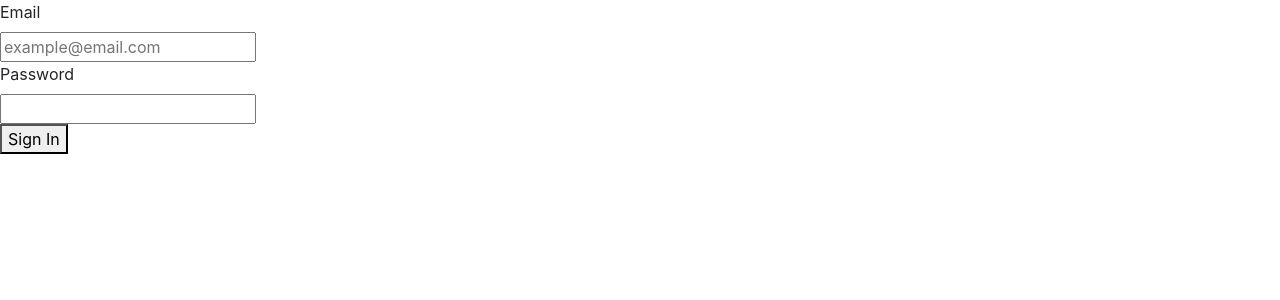
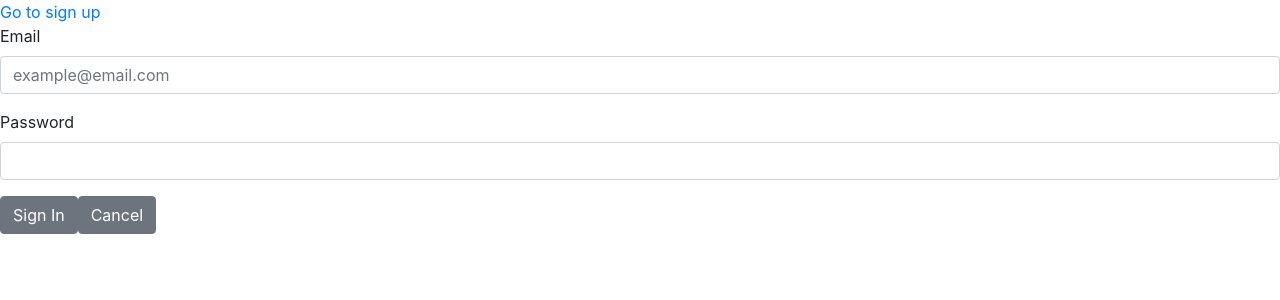
Before and after one commit to Cwander83/react-fitness, a React (Create React App) app in the folder client/: page /signin in a window 1280 px wide. Shown: the top 300 px of the page. Built offline with nearby package versions, Linux system fonts and the light colour scheme; no server answers.

Commit message:
adding page routing

```diff
--- a/client/src/App.js
+++ b/client/src/App.js
@@ -4,13 +4,9 @@ import axios from "axios";
 import { BrowserRouter as Router, Route, Redirect } from "react-router-dom";
 import SignIn from "./components/SignIn";
 import SignUp from "./components/SignUp";
-// import Profile from "./components/Profile";
 import Home from "./pages/Home";
 import Calendar from "./pages/Calendar";
 import Dashboard from "./pages/Dashboard";
-// import GithubCorner from 'react-github-corner';
-// import Wrapper from './components/Wrapper';
-// import WeeksDropDown from "./components/WeeksDropDown";
 import {} from "reactstrap";
 
 class App extends Component {
--- a/client/src/components/NavHeader/index.js
+++ b/client/src/components/NavHeader/index.js
@@ -0,0 +1,21 @@
+import React from "react";
+import "../../styles/style.css";
+import { Link } from "react-router-dom";
+
+const NavHeader = (props)=>{
+    return (
+        <ul className="dashNav">
+               <Link to="/">
+                  <li>Home</li>
+               </Link>
+               <Link to="/calendar">
+                  <li>Calendar</li>
+               </Link>
+               <Link to="/">
+                  <li>Workout</li>
+               </Link>
+            </ul>
+    );
+}
+
+export default NavHeader;
--- a/client/src/components/Profile/index.js
+++ b/client/src/components/Profile/index.js
@@ -10,6 +10,10 @@ render(){
         <div>
         <h1>Hello world this is Profile</h1>
         <h3>user name</h3>
+        <h3>user phone number </h3>
+        <h3>user goals</h3>
+        <h3>user exercise history</h3>
+
         </div>
 
     );
--- a/client/src/components/SignIn/index.js
+++ b/client/src/components/SignIn/index.js
@@ -1,22 +1,49 @@
-import React from 'react';
+import React from "react";
 import "../../styles/style.css";
-//import {Link} from 'react-router-dom';
+import { Link } from "react-router-dom";
+import { Form, Label, Input, FormGroup, Button } from "reactstrap";
 
-const SignIn = (props)=> {
-
-	return (
-		<div>
-			<form>
-				<label>Email</label><br/>
-				<input value = {props.username} onChange = {props.handleChange} name='username' type='email' placeholder = 'example@email.com'/>
-				<br />
-				<label>Password</label><br/>
-				<input name='password' type='password' value = {props.password} onChange = {props.handleChange} />
-				<br />
-				<button type = 'submit' name = "/auth/signin" onClick = {props.handleSubmit}>Sign In</button>
-			</form>
-		</div>
-	);
+const SignIn = props => {
+   return (
+      <div>
+         <Link className="signLink" to="/signup">
+            Go to sign up
+         </Link>
+         <Form>
+            <FormGroup>
+               <Label>Email</Label>
+               <Input
+                  value={props.username}
+                  onChange={props.handleChange}
+                  name="username"
+                  type="email"
+                  placeholder="example@email.com"
+               />
+            </FormGroup>
+            <FormGroup>
+               <Label>Password</Label>
+               <Input
+                  name="password"
+                  type="password"
+                  value={props.password}
+                  onChange={props.handleChange}
+               />
+            </FormGroup>
+            <Button
+               type="submit"
+               name="/auth/signin"
+               onClick={props.handleSubmit}
+            >
+               Sign In
+            </Button>
+            <Button>
+               <Link to="/" style={{ color: "white" }}>
+                  Cancel
+               </Link>
+            </Button>
+         </Form>
+      </div>
+   );
 };
 
 export default SignIn;
--- a/client/src/components/SignUp/index.js
+++ b/client/src/components/SignUp/index.js
@@ -1,6 +1,7 @@
 import React from "react";
 import "../../styles/style.css";
 import { Link } from "react-router-dom";
+import { Form, Label, Input, FormGroup, Button } from "reactstrap";
 
 const SignUp = props => {
    return (
@@ -9,34 +10,42 @@ const SignUp = props => {
          <Link className="signLink" to="/signin">
             Go to sign in
          </Link>
-         <form>
-            <label>Email</label>
-            <br />
-            <input
+         <Form>
+            <FormGroup>
+               <Label>Email</Label>
+
+               <Input
                   value={props.username}
                   onChange={props.handleChange}
                   name="username"
                   type="name"
                   placeholder="example@email.com"
                />
-            <br />
-            <label>Password</label>
-            <br />
-            <input
+            </FormGroup>
+
+            <FormGroup>
+               <Label>Password</Label>
+               <Input
                   name="password"
                   type="password"
                   value={props.password}
                   onChange={props.handleChange}
                />
-            <br />
-            <button
+            </FormGroup>
+
+            <Button
                type="submit"
                name="/auth/signup"
                onClick={props.handleSubmit}
             >
                Sign Up
-            </button>
-         </form>
+            </Button>
+            <Button>
+               <Link to="/" style={{ color: "white" }}>
+                  Cancel
+               </Link>
+            </Button>
+         </Form>
       </div>
    );
 };
--- a/client/src/components/Weeks/index.js
+++ b/client/src/components/Weeks/index.js
@@ -1,15 +1,10 @@
-import React, {Component} from 'react';
+import React, { Component } from "react";
 import "../../styles/style.css";
 
-
 class Weeks extends Component {
-render(){
-
-    return(
-        <h1>Hello world this is Weeks</h1>
-
-    );
+   render() {
+      return <h1>Hello world this is Weeks</h1>;
+   }
 }
-};
 
 export default Weeks;
--- a/client/src/pages/Dashboard/index.js
+++ b/client/src/pages/Dashboard/index.js
@@ -1,11 +1,12 @@
 import React from "react";
 import "../../styles/style.css";
-import { NavLink, Route, Link } from "react-router-dom";
+import { Route, Link } from "react-router-dom";
 import GithubCorner from "react-github-corner";
 import Wrapper from "../../components/Wrapper";
 import Calendar from "../Calendar";
 import Profile from "../../components/Profile";
 import Weeks from "../../components/Weeks";
+import NavHeader from "../../components/NavHeader";
 import { Jumbotron } from "reactstrap";
 
 const Dashboard = ({ match }) => {
@@ -15,22 +16,11 @@ const Dashboard = ({ match }) => {
       <div>
          <Wrapper>
             <GithubCorner href="https://github.com/username/repo" />
-
-            <ul className="dashNav">
-               <NavLink to="/">
-                  <li>Home</li>
-               </NavLink>
-               <NavLink to="/calendar">
-                  <li>Calendar</li>
-               </NavLink>
-               <NavLink to="/">
-                  <li>Workout</li>
-               </NavLink>
-            </ul>
-            <Jumbotron>
+            <NavHeader />
+            <Jumbotron className="dashboardJumbotron">
                <ul className="dashboardHeader">
                   <li>
-                     <Link to={`${match.url}/profile`}>Profile</Link>
+                     <Link to={`${match.url}/`}>Profile</Link>
                   </li>
                   <li>
                      <Link to={`${match.url}/weeks`}>Weeks</Link>
@@ -41,11 +31,7 @@ const Dashboard = ({ match }) => {
                </ul>
 
                <div className="dashboardContent">
-                  <Route
-                     exact
-                     path={`${match.path}/profile`}
-                     component={Profile}
-                  />
+                  <Route exact path={`${match.path}/`} component={Profile} />
                   <Route exact path={`${match.path}/weeks`} component={Weeks} />
                   <Route
                      exact
--- a/client/src/pages/Home/index.js
+++ b/client/src/pages/Home/index.js
@@ -1,9 +1,9 @@
-import React, { Component } from 'react';
-import '../../styles/style.css';
-import { NavLink } from 'react-router-dom';
-import GithubCorner from 'react-github-corner';
-import Wrapper from '../../components/Wrapper';
-import {} from 'reactstrap';
+import React, { Component } from "react";
+import "../../styles/style.css";
+import { NavLink } from "react-router-dom";
+import GithubCorner from "react-github-corner";
+import Wrapper from "../../components/Wrapper";
+import {} from "reactstrap";
 
 class Home extends Component {
    render() {
@@ -13,19 +13,11 @@ class Home extends Component {
             <div className="box">
                <h1 className="mainH1">4 week Revolution</h1>
                <ul>
-            <NavLink
-              to="/signup"
-              style={{ color: 'white' }}
-              activeStyle={{ color: 'white' }}
-            >
+                  <NavLink to="/signup" style={{ color: "white" }}>
                      <li>Dashboard</li>
                   </NavLink>
                   <li>
-              <NavLink
-                to="/calendar"
-                style={{ color: 'white' }}
-                activeStyle={{ color: 'white' }}
-              >
+                     <NavLink to="/calendar" style={{ color: "white" }}>
                         Calendar
                      </NavLink>
                   </li>
--- a/client/src/styles/style.css
+++ b/client/src/styles/style.css
@@ -43,6 +43,11 @@ ul {
   left: 0;
 }
 
+.dashboardJumbotron {
+  background-color: transparent;
+  opacity: .9;
+}
+
 ul.dashboardHeader li {
   display: inline;
   list-style-type: none;
```
Lines whose indentation alone changed are shown as unchanged.
